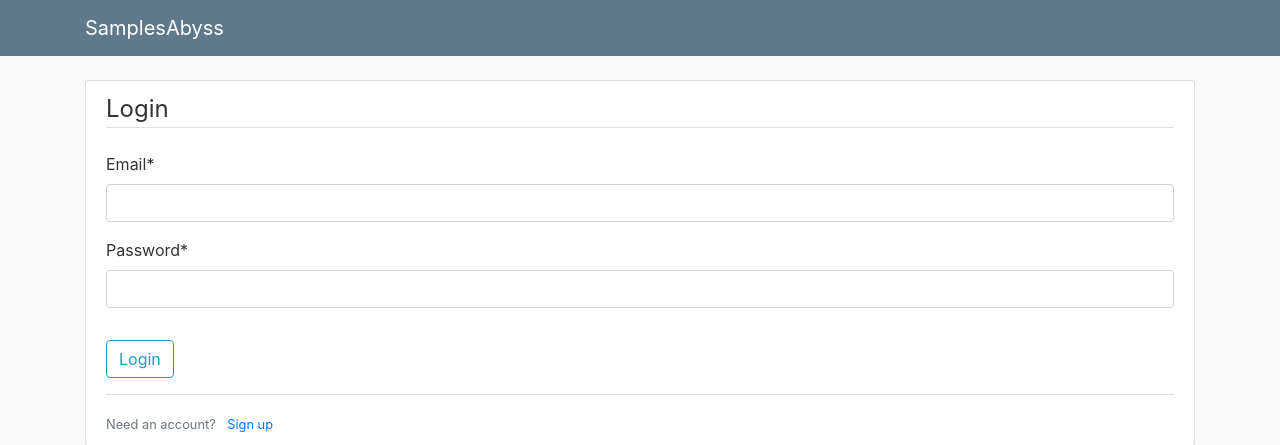
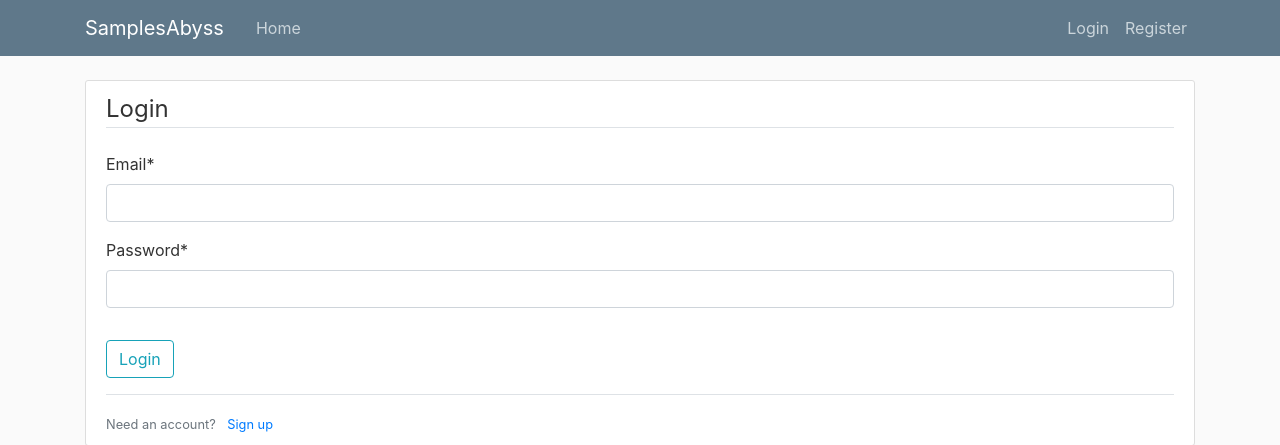
Before and after one commit to thevoiddancer/django_proj_task, a Django app: a page that uses upis/templates/upis/base.html in a window 1280 px wide. Shown: the top 445 px of the page. Run offline with Django 5.2, Linux system fonts and the light colour scheme; some libraries are stand-ins or nearby versions.

Commit message:
User mostly done

```diff
--- a/fakultet_upis/settings.py
+++ b/fakultet_upis/settings.py
@@ -138,3 +138,4 @@ AUTHENTICATION_BACKENDS = [
 ]
 
 AUTH_USER_MODEL = 'upis.Korisnik'
+LOGIN_URL = 'login'
--- a/fakultet_upis/urls.py
+++ b/fakultet_upis/urls.py
@@ -1,12 +1,16 @@
 from django.contrib import admin
 from django.urls import path, include
 from django.contrib.auth import views as auth_views
-from upis.views import korisnik_login
+from upis.views import korisnik_login, register, korisnik_logout, user_admin
+
 
 urlpatterns = [
     path('admin/', admin.site.urls),
     path('login/', korisnik_login, name='login'),
+    path('logout/', korisnik_logout, name='logout'),
+    # path('logout/', auth_views.LogoutView.as_view(template_name='upis/logout.html'), name='logout'),
     # path('login/', auth_views.LoginView.as_view(template_name='upis/login.html'), name='login'),
-    path('logout/', auth_views.LogoutView.as_view(template_name='upis/logout.html'), name='logout'),
+    path('register/', register, name='register'),
+    path('user_admin/', user_admin, name='admin'),
     path('', include('upis.urls')),
 ]
--- a/upis/templates/upis/base.html
+++ b/upis/templates/upis/base.html
@@ -109,7 +109,21 @@
             <span class="navbar-toggler-icon"></span>
           </button>
           <div class="collapse navbar-collapse" id="navbarToggle">
+            <div class="navbar-nav mr-auto">
+              <a class="nav-item nav-link" href="/">Home</a>
+            </div>
             <!-- Navbar Right Side -->
+            <div class="navbar-nav">
+              {% if user.is_authenticated %}
+                {% if user.is_staff %}
+                  <a class="nav-item nav-link" href="{% url 'admin' %}">User Admin</a>
+                {% endif %}
+                <a class="nav-item nav-link" href="{% url 'logout' %}">Logout</a>
+              {% else %}
+                <a class="nav-item nav-link" href="{% url 'login' %}">Login</a>
+                <a class="nav-item nav-link" href="{% url 'register' %}">Register</a>
+              {% endif %}
+            </div>
           </div>
         </div>
       </nav>
--- /dev/null
+++ b/upis/templates/upis/user_admin.html
@@ -0,0 +1,4 @@
+{% extends "upis/base.html" %}
+{% block content %}
+    <h2>User admin.</h2>
+{% endblock content %}
--- a/upis/urls.py
+++ b/upis/urls.py
@@ -4,7 +4,7 @@ from . import views
 
 urlpatterns = [
     path('', views.home, name='upis-home'),
-    path('register/', views.register, name='register'),
+    # path('register/', views.register, name='register'),
 
     # path('search/', views.search, name='samples-search'),
     # path('search/song-search', views.song_search_view, name='song-search-results'),
--- a/upis/views.py
+++ b/upis/views.py
@@ -1,3 +1,6 @@
+from django.contrib.auth import logout
+from django.shortcuts import redirect
+from django.contrib import messages
 from django.shortcuts import render, redirect
 from django.contrib.auth import login
 from django.contrib import messages
@@ -5,6 +8,7 @@ from .forms import KorisnikLoginForm
 from .models import Korisnik
 from django.contrib.auth.hashers import check_password
 from django.contrib.auth import authenticate
+from django.contrib.auth.decorators import login_required
 
 home_list = [
     {
@@ -49,7 +53,7 @@ def register(request):
         if form.is_valid():
             korisnik = form.save()
             messages.success(request, f'Account created for {korisnik.ime} {korisnik.prezime}')
-            return redirect('upis-home')
+            return redirect('login')
     else:
         form = KorisnikCreationForm()
     return render(request, 'upis/register.html', {'form': form})
@@ -61,10 +65,7 @@ def korisnik_login(request):
         if form.is_valid():
             email = form.cleaned_data['email']
             password = form.cleaned_data['password']
-            print(email)
-            print(password)
             korisnik = authenticate(request, email=email, password=password)
-            print(korisnik)
             if korisnik:
                 login(request, korisnik, backend='upis.auth.KorisnikBackend')
                 messages.success(request, f"Welcome back, {korisnik.ime}!")
@@ -74,3 +75,13 @@ def korisnik_login(request):
     else:
         form = KorisnikLoginForm()
     return render(request, 'upis/login.html', {'form': form})
+
+
+def korisnik_logout(request):
+    logout(request)
+    # messages.success(request, "You have been logged out.")
+    return render(request, 'upis/logout.html')
+
+@login_required
+def user_admin(request):
+    return render(request, 'upis/user_admin.html')
```
Also changed, not shown: upis/templates/upis/logout.html (+9 -0 lines).
